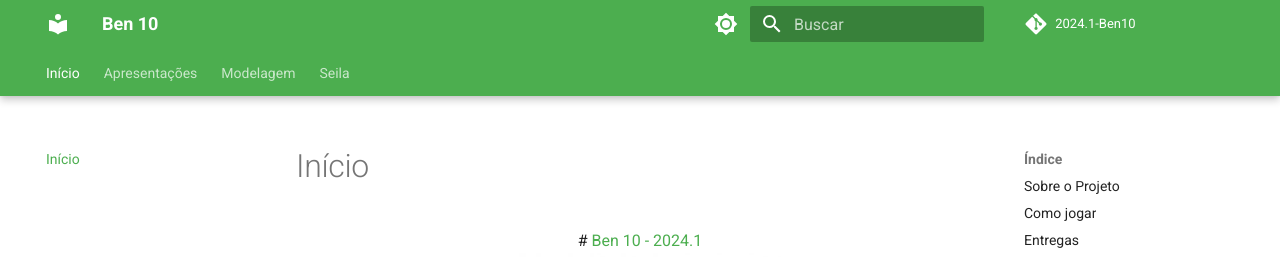
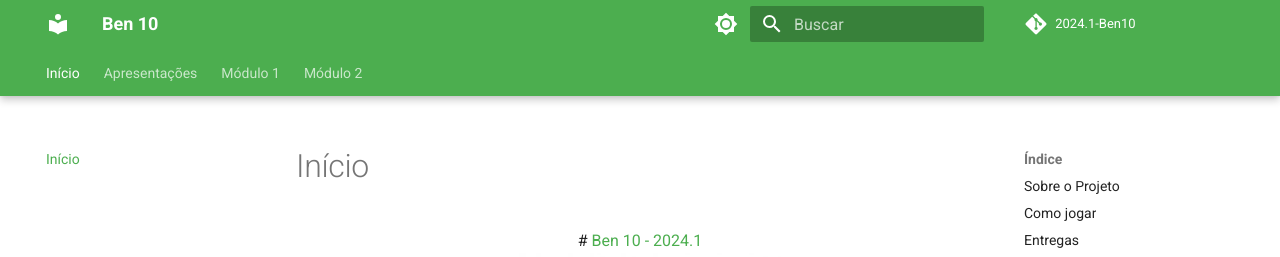
Before and after one commit to SBD1/2024.1-Ben10, an MkDocs documentation site: the page built from docs/index.md, in a window 1280 px wide. Shown: the top 257 px of the page. Built offline with MkDocs 1.6.1 and Material for MkDocs 9.7.7, drawn with Linux system fonts in a browser that asks for light colours; comment, search, counter and statistics services are not loaded; the version menu is left out.

Commit message:
Criando documento

```diff
--- a/mkdocs.yml
+++ b/mkdocs.yml
@@ -22,12 +22,13 @@
         - Apresentação 2: "apresentacao/apresentacao2.md"
         - Apresentação 3: "apresentacao/apresentacao3.md"
         - Apresentação Final: "apresentacao/apresentacaoFinal.md"
-    - Modelagem:
+    - Módulo 1:
         - Modelo Entidade Relacionamento: "modulo1/MER.md"
         - Diagrama Entidade Relacionamento: "modulo1/DER.md"
         - Modelo Relacional: "modulo1/MR.md"
-    - Seila:
+    - Módulo 2:
         - DDL: "modulo2/ddl.md"
+        - DML: "modulo2/dml.md"
 
 theme:
   name: material
```
Also changed, not shown: docs/modulo2/dml.md (added).
